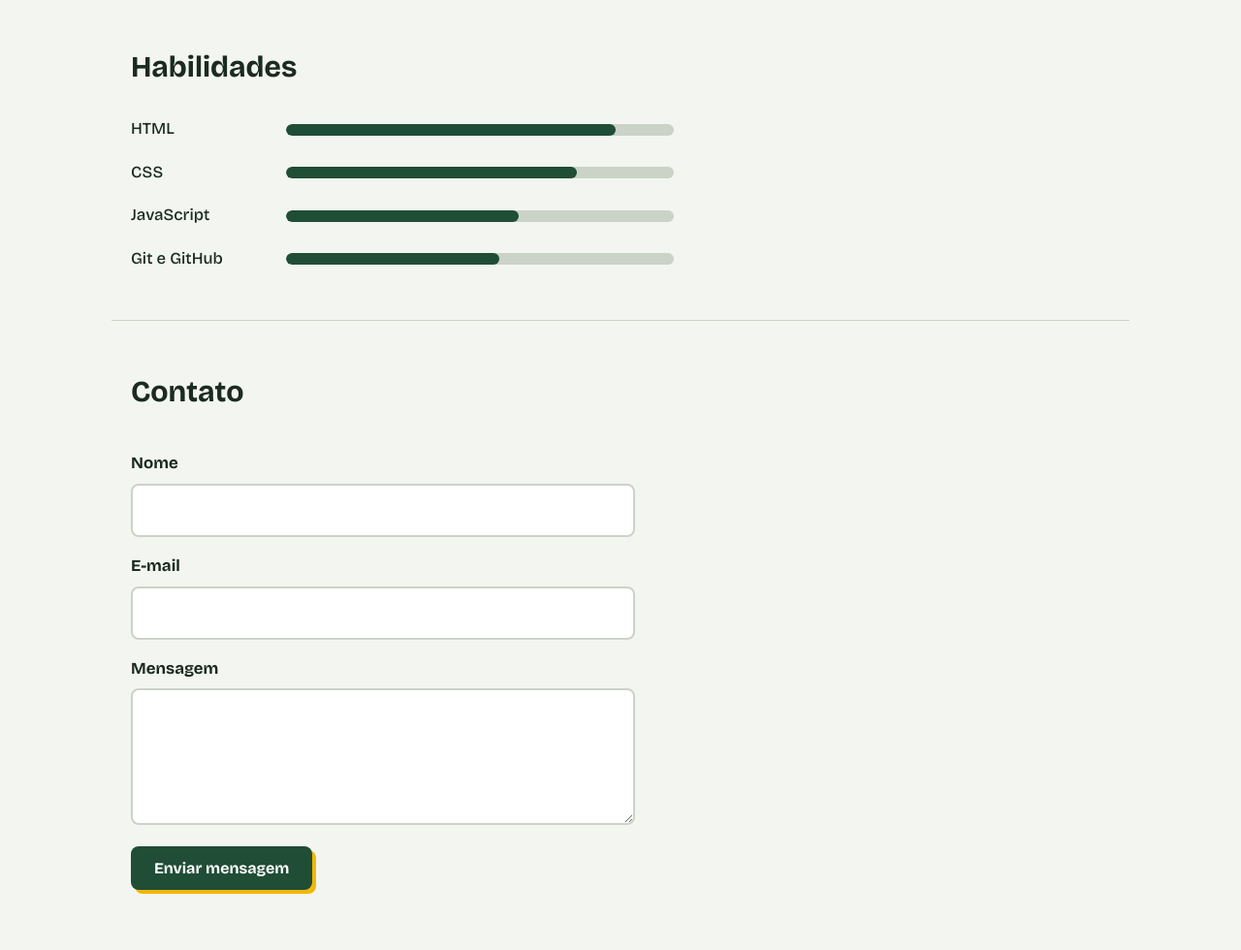
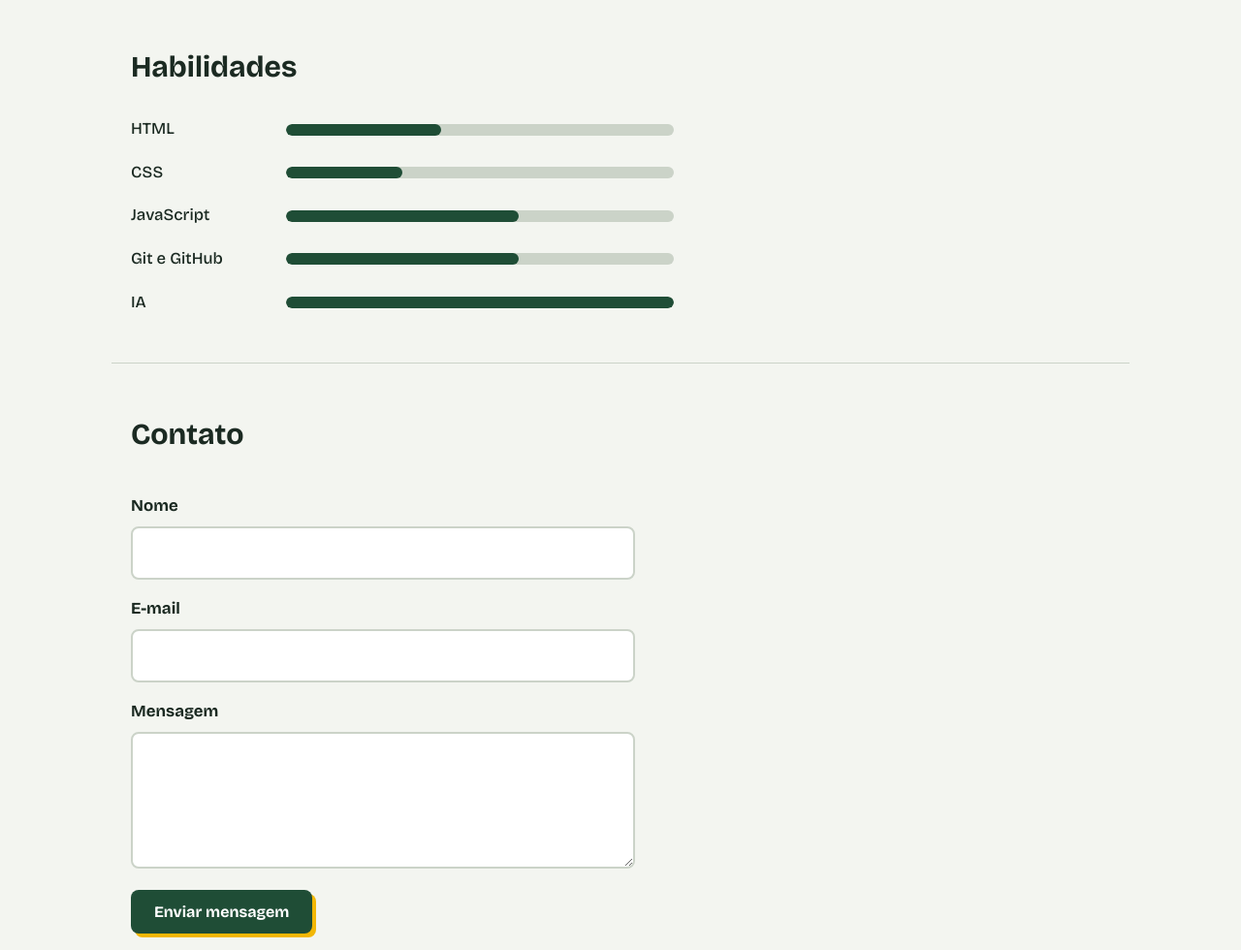
Before and after one commit to Michel120820/portfolio-michel, a plain HTML site: page index.html in a window 1280 px wide. Shown: the part 1945-2925 px from the top of the page at 97% size. Drawn offline with nearby package versions, Linux system fonts and the light colour scheme.

Commit message:
Update index.html

```diff
--- a/index.html
+++ b/index.html
@@ -50,7 +50,7 @@
           <img src="images/imagem-projeto-1.jpg" alt="Prévia do projeto Barbearia Brothers" loading="lazy" width="400" height="240">
           <h3>Barbearia Brothers</h3>
           <p>Site para uma barbearia, pensado para o cliente conhecer o espaço e entrar em contato com facilidade.</p>
-          <a href="https://barbearia-brothers.base44.app" target="_blank" rel="noopener">Abrir o projeto</a>
+          <a href="https://brothers-barbearia.base44.app" target="_blank" rel="noopener">Abrir o projeto</a>
         </article>
         <article class="projeto">
           <img src="images/imagem-projeto-2.jpg" alt="Prévia do projeto ConectaEscola" loading="lazy" width="400" height="240">
@@ -64,10 +64,12 @@
     <section id="habilidades" class="bloco">
       <h2>Habilidades</h2>
       <ul class="skills">
-        <li><span>HTML</span><div class="barra"><i data-nivel="85"></i></div></li>
-        <li><span>CSS</span><div class="barra"><i data-nivel="75"></i></div></li>
+        <li><span>HTML</span><div class="barra"><i data-nivel="40"></i></div></li>
+        <li><span>CSS</span><div class="barra"><i data-nivel="30"></i></div></li>
         <li><span>JavaScript</span><div class="barra"><i data-nivel="60"></i></div></li>
-        <li><span>Git e GitHub</span><div class="barra"><i data-nivel="55"></i></div></li>
+        <li><span>Git e GitHub</span><div class="barra"><i data-nivel="60"></i></div></li>
+        <li><span>IA</span><div class="barra"><i data-nivel="100"></i></div></li>
+
       </ul>
     </section>
 
```
